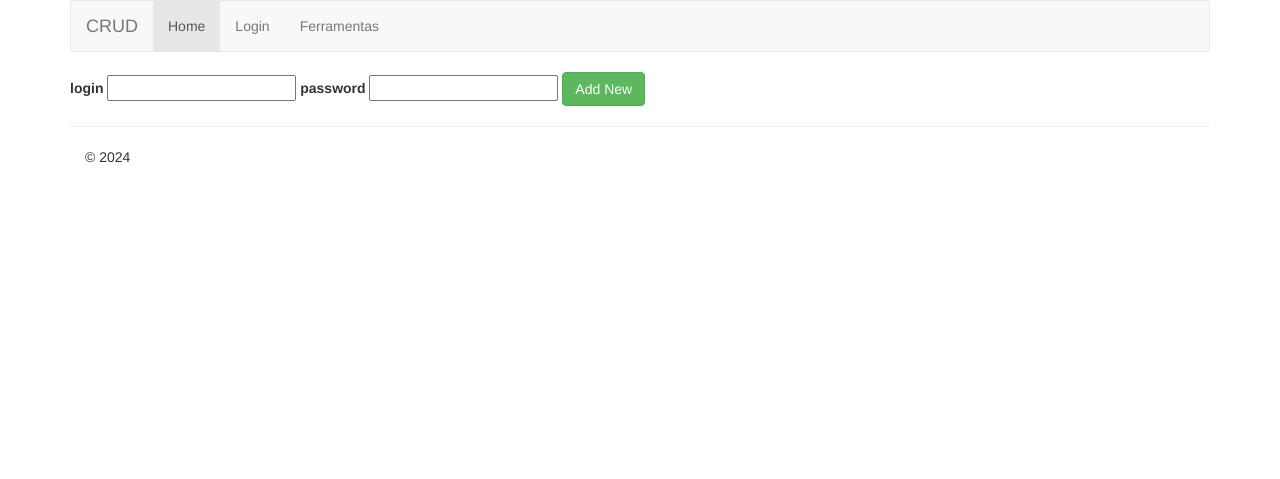
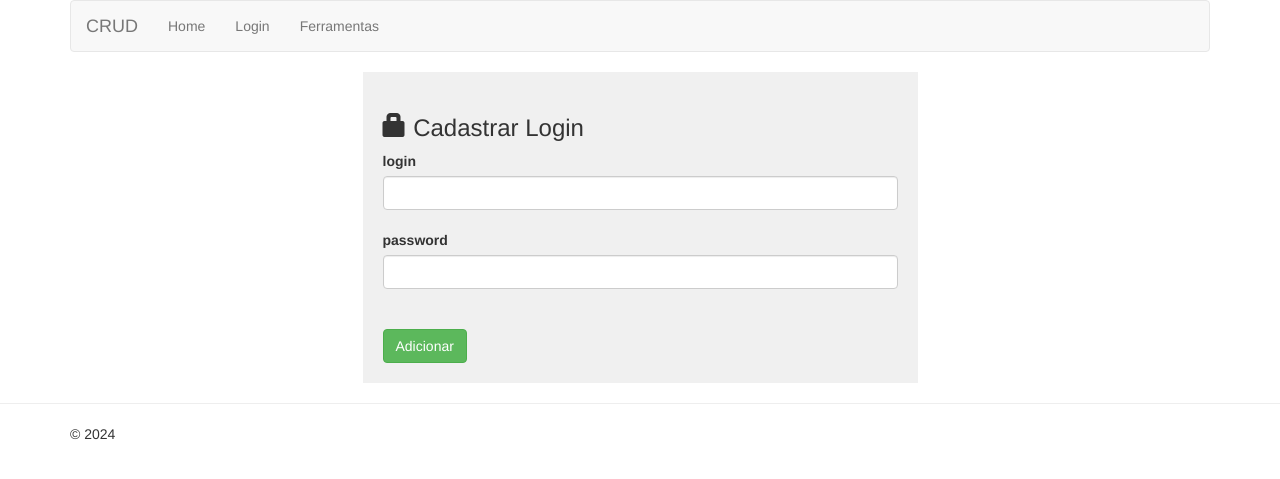
Before and after one commit to Kayuan165/CRUD_PHP, a PHP site: page /insert_Login.php in a window 1280 px wide. Shown: the top 479 px of the page. Run offline with PHP 8.4, Linux system fonts and the light colour scheme.

Commit message:
Alterei o desing dos cadastros

```diff
--- a/Tools.php
+++ b/Tools.php
@@ -4,9 +4,9 @@
     require_once 'header.php';
 
     echo "<div class='container'>";
-    echo "<div>";
-    echo "<h2> Lista de Ferramentas </h2>";
-    echo " <a href='insert_Tools.php' class= 'btn btn-success'>Cadastrar</a><br>";
+    echo "<div row-cols>";
+    echo "<h2 class='col'> Lista de Ferramentas </h2>";
+    echo "<a href='insert_Tools.php' class= 'btn btn-success col'>Cadastrar</a><br></div>";
 
     $sql = "SELECT * FROM tb_ferramentas";
     $result = $con -> query($sql);
--- a/header.php
+++ b/header.php
@@ -28,7 +28,7 @@
       </div>
       <div id="navbar" class="navbar-collapse collapse">
         <ul class="nav navbar-nav">
-          <li class="active"><a href="index.php">Home</a></li>
+          <li><a href="index.php">Home</a></li>
           <li><a href="Login.php">Login</a></li>
           <li><a href="Tools.php">Ferramentas</a></li>
         </ul>
--- a/insert_Login.php
+++ b/insert_Login.php
@@ -9,7 +9,7 @@ require_once 'header.php';
 
         if(isset($_POST['addnew'])){
             if(empty($_POST['login']) || empty($_POST['password']) ){
-            echo "Preencha os campos faltantes!";
+                echo "<div class='alert alert-danger'>Preencha os campos faltantes!</div>";
             }else{
                 $login = $_POST['login'];
                 $password = $_POST['password'];
@@ -25,17 +25,28 @@ require_once 'header.php';
             }
         }
     ?>
+
+
+    <div class="row">
+            <div class="col-md-6 col-md-offset-3">
+                <div class="box">
+                    <h3><i class="glyphicon glyphicon-lock"></i>&nbsp;Cadastrar Login</h3>
                     <form action="" method="POST">
-    <div>
+
                         <label for="login">login</label>
-        <input type="text" name="login" id="login">
+                        <input type="text" id="login" name="login" class="form-control"><br>
 
                         <label for="password">password</label>
-        <input type="text" name="password" id="password">
+                        <input type="text" name="password" id="password"  class="form-control"><br>
+                        <br>
+                        <input type="submit" name="addnew" class="btn btn-success" value="Adicionar">
 
-        <input type="submit" name="addnew" class="btn btn-success" value="Add New">
+                    </form>
                 </div>
-</form>
+            </div>
+    </div>
+</div>
+
 <?php
 
  require_once 'footer.php';
```
Also changed, not shown: Login.php (+17 -7 lines), insert_Tools.php (+15 -9 lines). Lines whose indentation alone changed are shown as unchanged.
